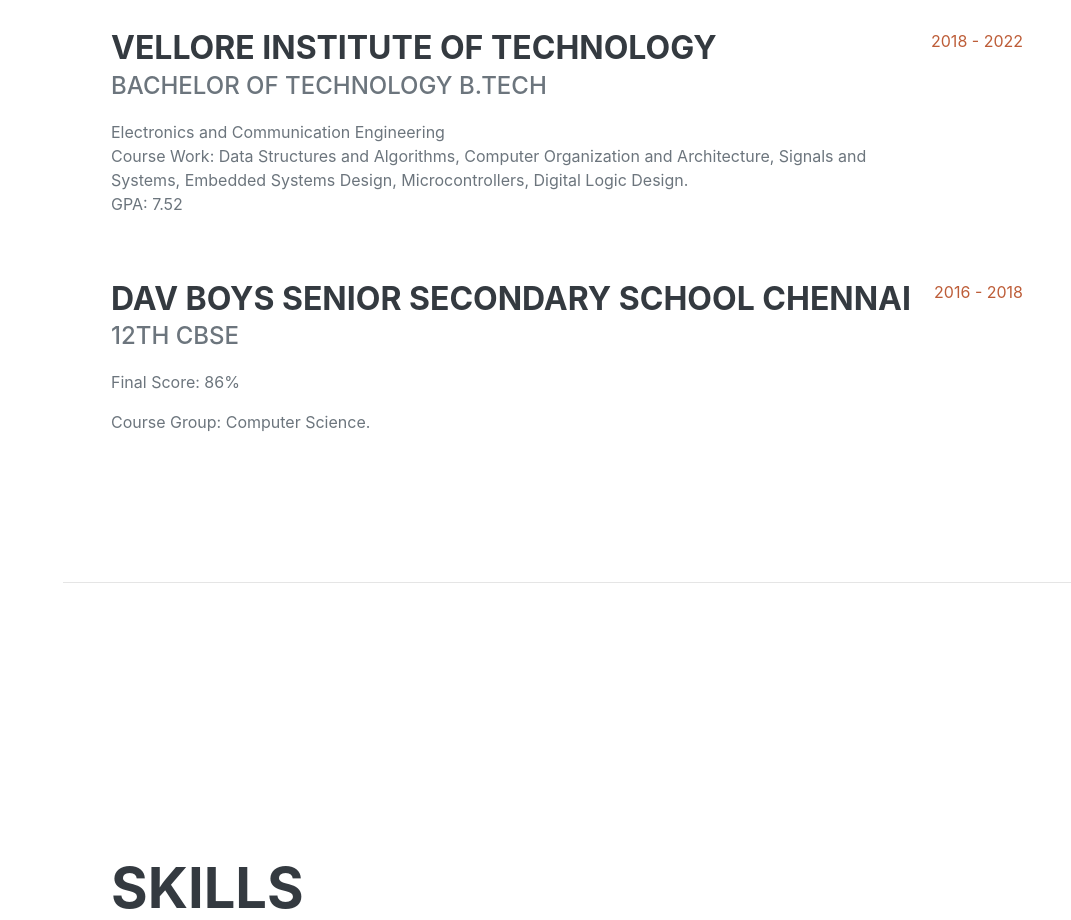
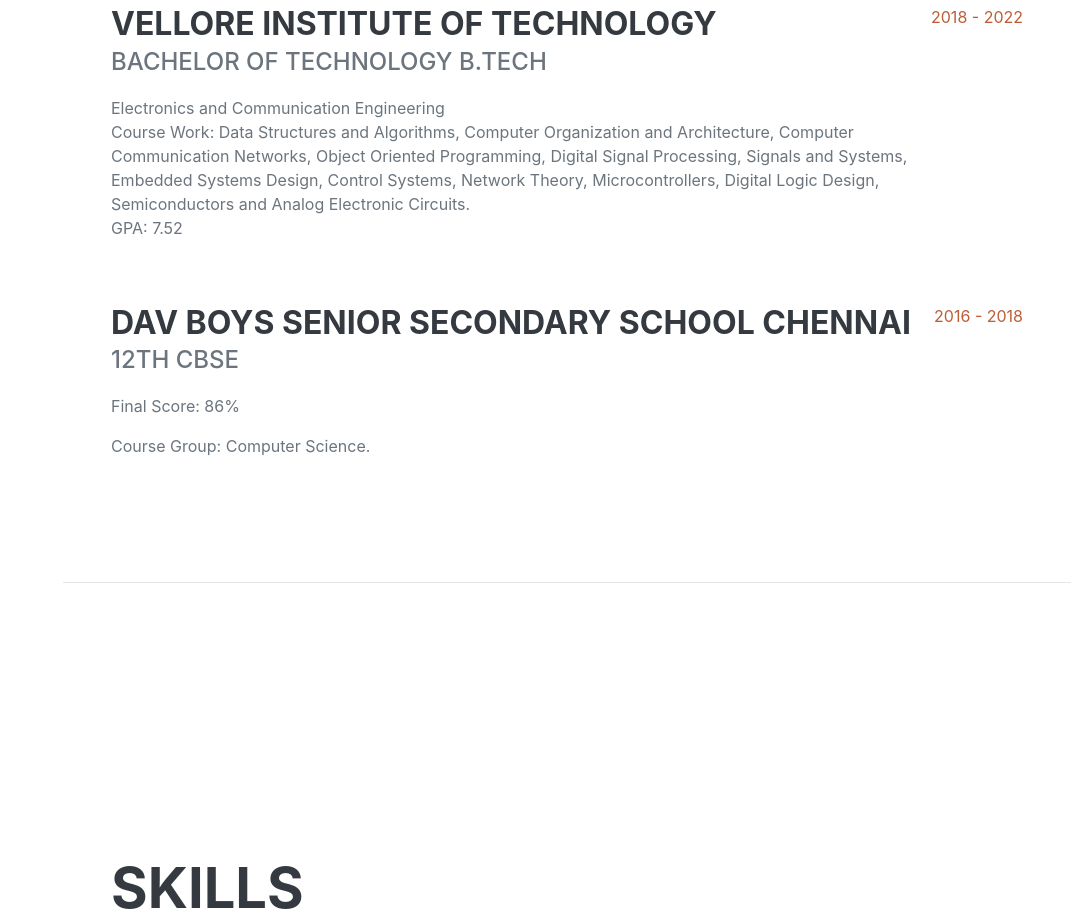
Before and after one commit to saiabhishek-io/saiabhishek-io.github.io, a plain HTML site: page index.html in a window 1280 px wide. Shown: the part 1820-2740 px from the top of the page, without its empty margins (209-1280 px from the left). Drawn offline with nearby package versions, Linux system fonts and the light colour scheme; a web font is replaced by a local one.

Commit message:
Update index.html

```diff
--- a/index.html
+++ b/index.html
@@ -90,7 +90,7 @@ Was involved in several projects performing data mining and automating the proce
                             <h3 class="mb-0">Vellore Institute of Technology</h3>
                             <div class="subheading mb-3">Bachelor of Technology B.Tech</div>
                             <div>Electronics and Communication Engineering</div>
-                            <div>Course Work: Data Structures and Algorithms, Computer Organization and Architecture, Signals and Systems, Embedded Systems Design, Microcontrollers, Digital Logic Design.</div>
+                            <div>Course Work: Data Structures and Algorithms, Computer Organization and Architecture, Computer Communication Networks, Object Oriented Programming, Digital Signal Processing, Signals and Systems, Embedded Systems Design, Control Systems, Network Theory, Microcontrollers, Digital Logic Design, Semiconductors and Analog Electronic Circuits.</div>
                             <p>GPA: 7.52</p>
                         </div>
                         <div class="flex-shrink-0"><span class="text-primary"> 2018 - 2022</span></div>
```
